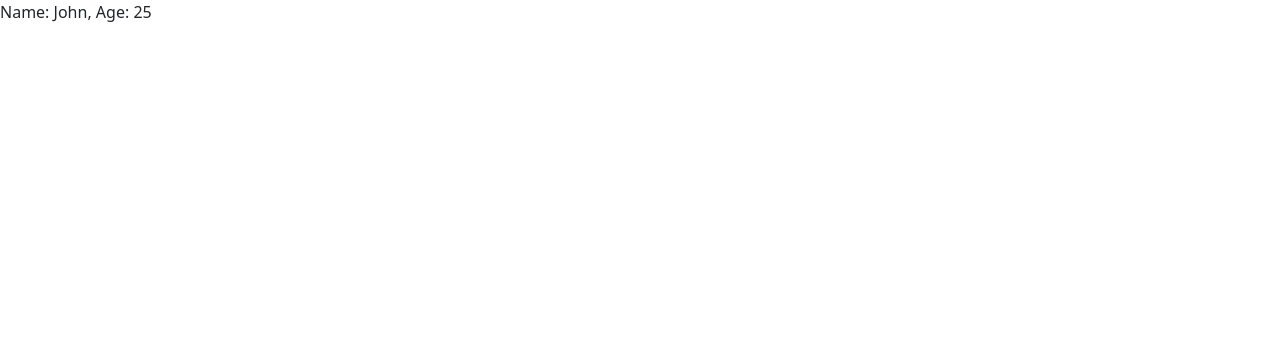
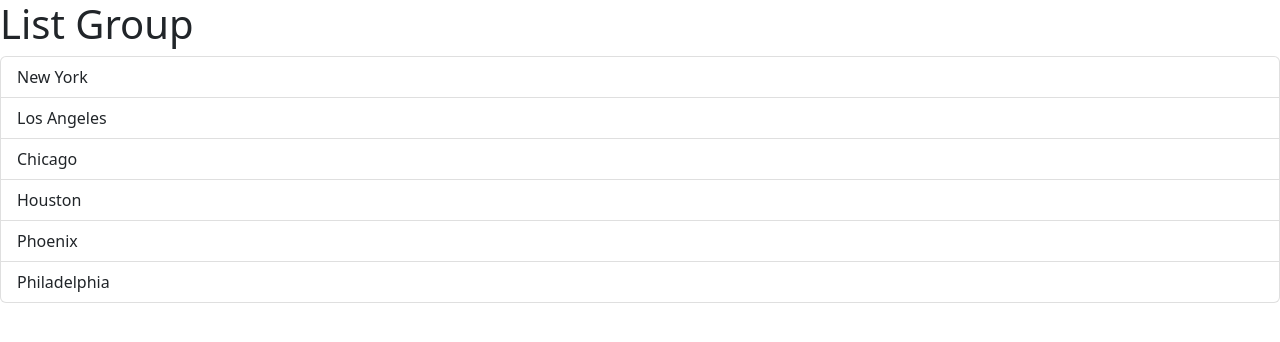
Before and after one commit to Edu0liver/react-study, a React (Vite) app: page / in a window 1280 px wide. Shown: the top 342 px of the page. Built offline with nearby package versions, Linux system fonts and the light colour scheme.

Commit message:
selecting list prop

```diff
--- a/src/App.tsx
+++ b/src/App.tsx
@@ -1,9 +1,9 @@
 import './App.css'
-import Message from './Message'
+import ListGroup from './components/ListGroup'
 
 function App() {
   return (
-    <div><Message/></div>
+    <div><ListGroup/></div>
   )
 }
 
--- a/src/Message.tsx
+++ /dev/null
@@ -1,28 +0,0 @@
-
-class Person {
-
-    constructor(
-        public name: string,
-        public age: number
-    ) {}
-
-    string() {
-        return `Name: ${this.name}, Age: ${this.age}`;
-    }
-
-}
-
-export default function Message() {
-
-    let person: Person;
-
-    person = new Person('John', 25);
-
-    if (person) {
-        return <p>{person.string()}</p>
-    }
-
-    person = new Person('Adam', 19);
-
-    return <p>Name: {person.name}, Age: {person.age}</p>
-}
--- a/src/components/ListGroup.tsx
+++ b/src/components/ListGroup.tsx
@@ -0,0 +1,41 @@
+import { useState } from 'react';
+
+export default function ListGroup() {
+
+    const items: string[] = [
+        'New York',
+        'Los Angeles',
+        'Chicago',
+        'Houston',
+        'Phoenix',
+        'Philadelphia',
+    ];
+
+    const [selectedIndex, setSelectedIndex] = useState(-1);
+
+    const isVoidArray = () => items.length === 0 && <p>No items!</p>;
+
+    return (
+        <>
+            <h1>List Group</h1>
+
+            {isVoidArray()}
+
+            <ul className='list-group'>
+                {items.map((item, index) => (
+                    <li
+                        key={index}
+                        className={
+                            selectedIndex === index
+                            ? 'list-group-item active'
+                            : 'list-group-item'
+                        }
+                        onClick={() => { setSelectedIndex(index) }}
+                    >
+                        {item}
+                    </li>
+                ))}
+            </ul>
+        </>
+    )
+}
```
